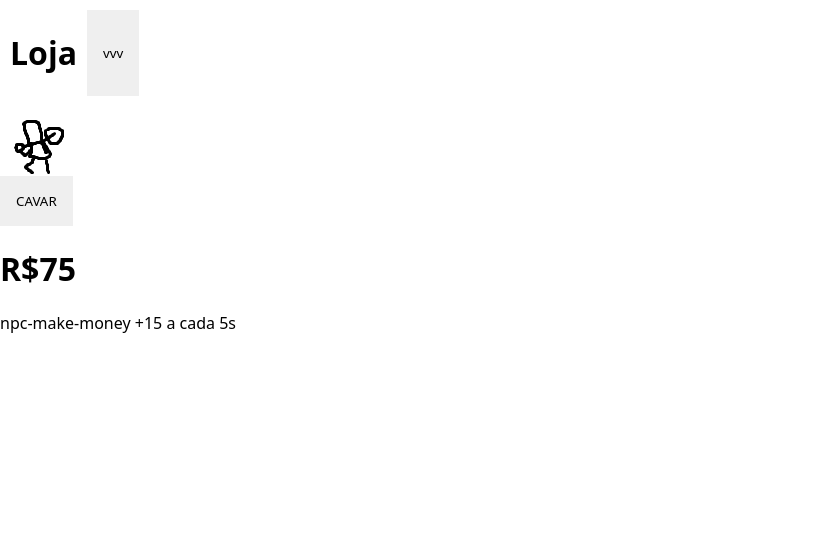
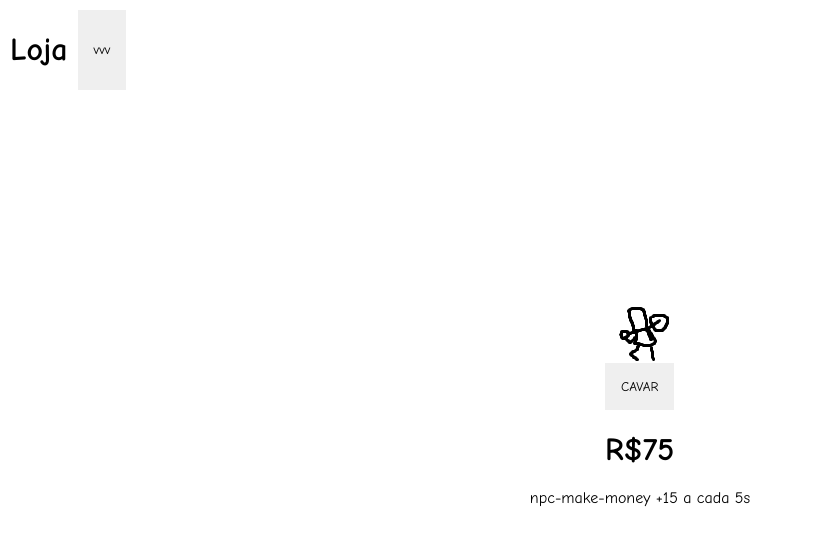
Before and after one commit to danielBRTanimacao/capitalism-game-react-ts, a React (Vite) app: page / in a window 1280 px wide. Shown: the top 546 px of the page, without its empty margins (0-813 px from the left). Built offline with nearby package versions, Linux system fonts and the light colour scheme.

Commit message:
build: creating desgin and making function to buy company

```diff
--- a/src/App.tsx
+++ b/src/App.tsx
@@ -12,7 +12,7 @@ export default () => {
         setIdle(moveSprite);
         setInterval(() => {
             setIdle(idleSprite);
-        }, 500);
+        }, 600);
     };
 
     const digMoney = () => {
@@ -25,7 +25,7 @@ export default () => {
     };
 
     const buyCompany = (money: number) => {
-        setAmount((amount) => amount + money);
+        setAmount(amount - money);
     };
 
     useEffect(() => {
@@ -39,16 +39,18 @@ export default () => {
     return (
         <>
             <Dashboard />
+            <main>
                 <div>
                     <img src={idle} alt="img-npc" />
                     <button onClick={() => digMoney()}>CAVAR</button>
                     <h1>R${amount}</h1>
                 </div>
                 <div>
-                <div onClick={() => buyCompany(amount)}>
+                    <div onClick={() => buyCompany(15)}>
                         npc-make-money +15 a cada 5s
                     </div>
                 </div>
+            </main>
         </>
     );
 };
--- a/src/assets/css/Index.css
+++ b/src/assets/css/Index.css
@@ -1,3 +1,5 @@
+@import url("https://fonts.googleapis.com/css2?family=Comic+Neue:ital,wght@0,300;0,400;0,700;1,300;1,400;1,700&display=swap");
+
 :root {
     --light-bg: #efefef;
 }
@@ -5,18 +7,16 @@
 /* CONFIGURAÇÕES GERAIS */
 
 * {
-    font-family: system-ui, -apple-system, BlinkMacSystemFont, "Segoe UI",
-        Roboto, Oxygen, Ubuntu, Cantarell, "Open Sans", "Helvetica Neue",
-        sans-serif;
+    font-family: "Comic Neue", cursive;
 }
 
-/* body {
-    display: flex;
+main {
+    align-items: center;
     justify-content: center;
-    align-items: center;
+    display: flex !important;
     height: 100dvh;
-    background-color: var(--light-bg);
-} */
+    flex-direction: column;
+}
 
 button {
     cursor: pointer;
@@ -41,6 +41,7 @@ button:hover {
 
 .dashboard-header {
     padding: 10px;
+    position: absolute;
 }
 
 .dashboard-list {
--- a/src/components/Dashboard.tsx
+++ b/src/components/Dashboard.tsx
@@ -10,7 +10,11 @@ export default () => {
             <header className="dashboard-header">
                 <nav className="dash-title">
                     <h1>Loja</h1>
-                    <button onClick={() => setHideShop(false)}>vvv</button>
+                    <button
+                        onClick={() => setHideShop((prevState) => !prevState)}
+                    >
+                        {hideShop ? "vvv" : "^^^"}
+                    </button>
                 </nav>
                 <ul className={`dashboard-list ${hideShop && "d-none"}`}>
                     <li className="item-dash">
@@ -22,7 +26,7 @@ export default () => {
                     <li className="item-dash">
                         <img src={Brock} alt="item" />
                         <div>
-                            <button className="btn-dash">50$</button>
+                            <button className="btn-dash">100$</button>
                         </div>
                     </li>
                 </ul>
```
Lines whose indentation alone changed are shown as unchanged.
